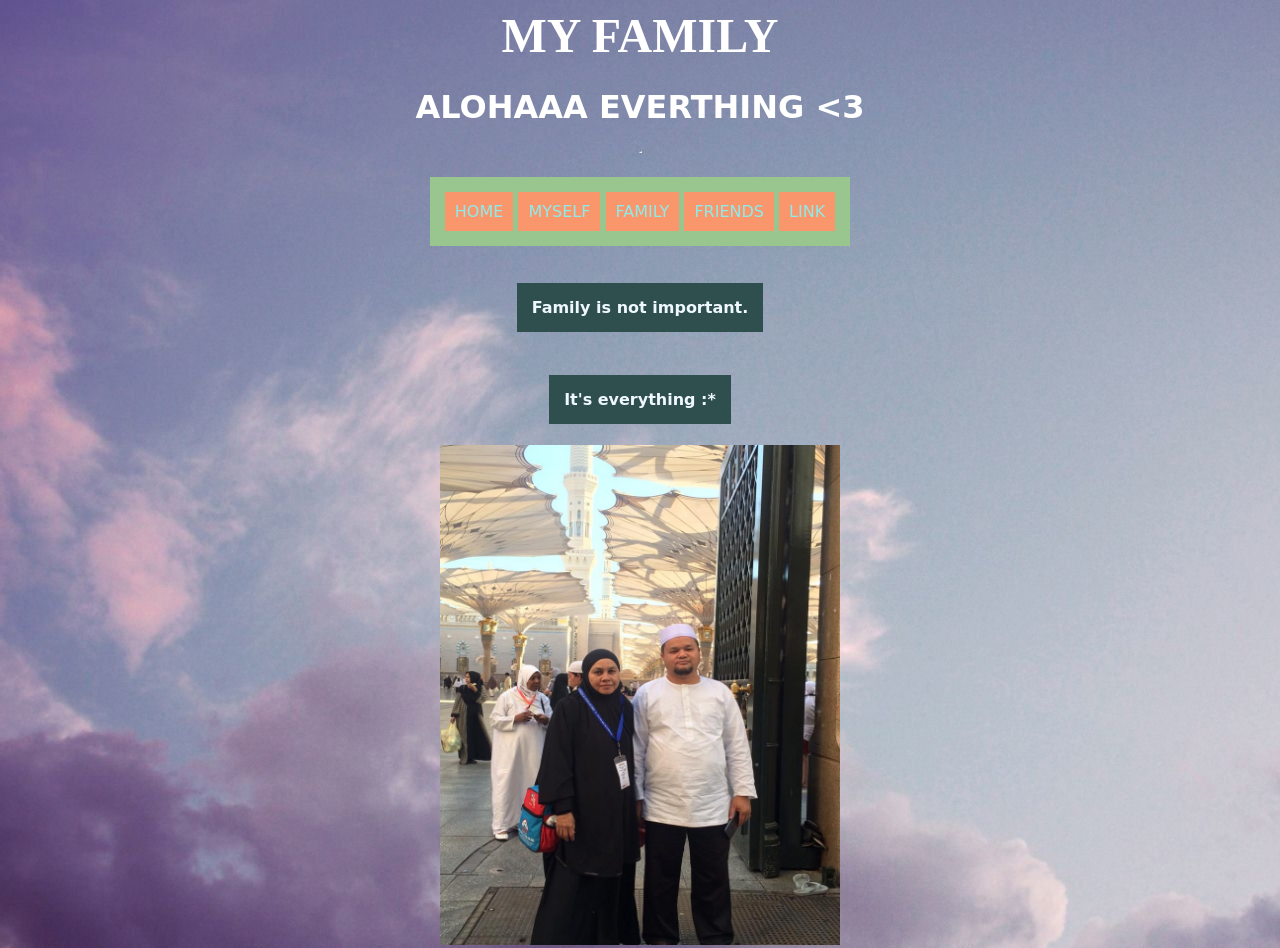
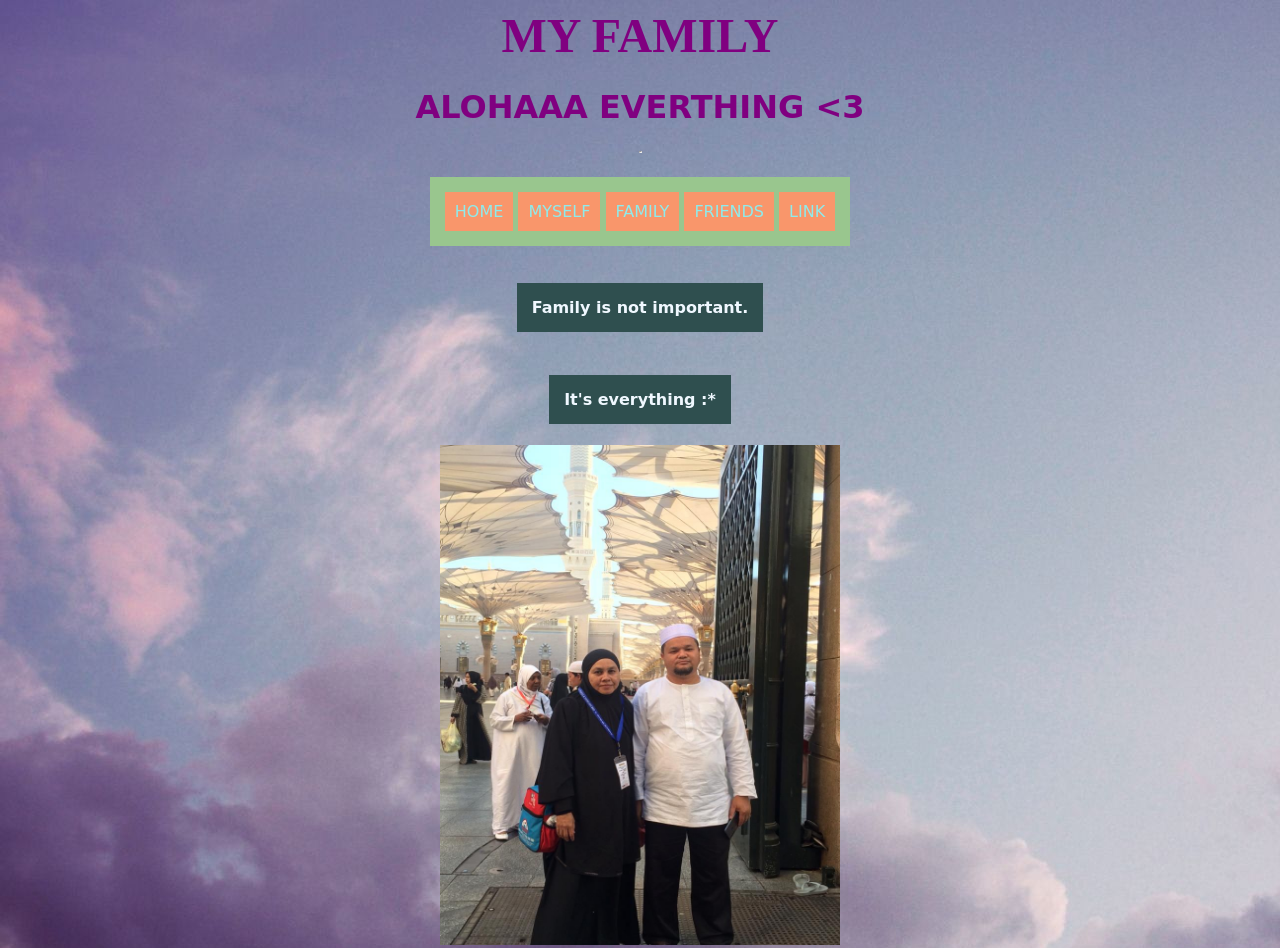
Before and after one commit to AQILAHAIMUNI/My-Personal-Portfolio, a plain HTML site: page family.html in a window 1280 px wide. Shown: the top 948 px of the page. Drawn offline with Linux system fonts and the light colour scheme.

Commit message:
Update family.html

```diff
--- a/family.html
+++ b/family.html
@@ -10,8 +10,8 @@
 
 
 	<BODY>
-    <CENTER> <H1> <FONT SIZE="20" COLOR="white" FACE="broadway">MY FAMILY</font> </H1> </CENTER>
-    <CENTER> <H6> <b> <FONT SIZE="6" COLOR="white" FACE="'Kaushan Script', cursive"> ALOHAAA EVERTHING <3 </font> </b> </H3> </center>
+    <CENTER> <H1> <FONT SIZE="20" COLOR="purple" FACE="broadway">MY FAMILY</font> </H1> </CENTER>
+    <CENTER> <H6> <b> <FONT SIZE="6" COLOR="purple" FACE="'Kaushan Script', cursive"> ALOHAAA EVERTHING <3 </font> </b> </H3> </center>
     <HR WIDTH="0%">
 
 
```
